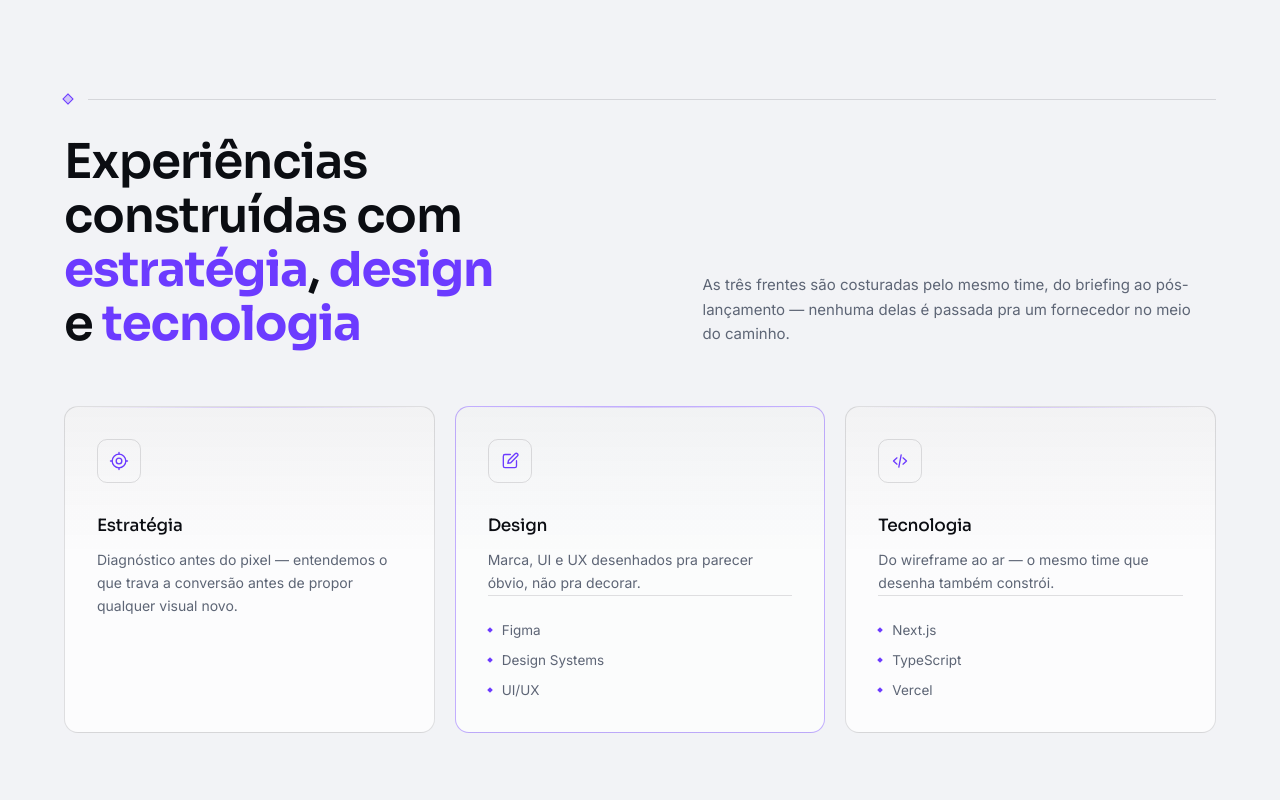
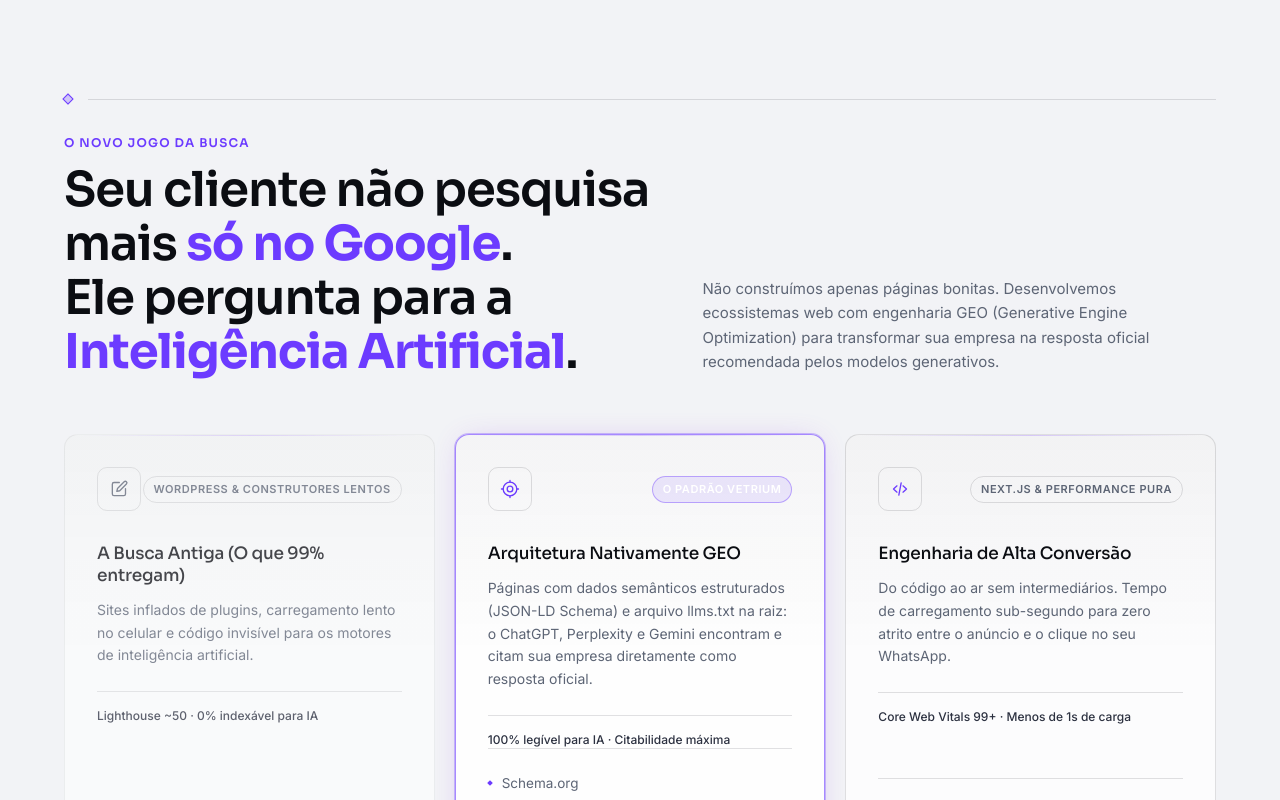
Before and after one commit to kinesiscorp/vetrium-lp, a Next.js app: page / in a window 1280 px wide. Shown: the part 1180-1980 px from the top of the page. Built offline with nearby package versions, Linux system fonts and the light colour scheme.

Commit message:
feat(approach): adiciona comparativo visual O Novo Jogo da Busca (SEO vs GEO)

```diff
--- a/src/components/home/approach.tsx
+++ b/src/components/home/approach.tsx
@@ -2,60 +2,57 @@ import { IconCode, IconPen, IconStrategy } from "./icons";
 import { SectionHeading } from "./section-heading";
 
 /**
- * "Como pensamos" — os três pilares do estúdio.
- *
- * Conteúdo herdado da última passada do fundador (o bento de Estratégia /
- * Design / Tecnologia). O que mudou é o vocabulário visual: as esferas de
- * wireframe viraram os ícones lineares da casa, a moldura em gradiente virou
- * `.crystal-panel`, e o card do meio deixa de se destacar por vidro e brilho
- * pra se destacar por aresta — borda em Electric Violet e superfície elevada,
- * que é como a marca marca ênfase em todo o resto da página.
- *
- * Só o pilar do meio ganha o destaque, como no original: é o que a Vetrium
- * vende primeiro.
+ * Seção "O Novo Jogo da Busca" (SEO tradicional vs GEO / Otimização para IA)
  */
 const PILLARS = [
   {
-    title: "Estratégia",
-    Icon: IconStrategy,
-    body: "Diagnóstico antes do pixel — entendemos o que trava a conversão antes de propor qualquer visual novo.",
+    title: "A Busca Antiga (O que 99% entregam)",
+    Icon: IconPen,
+    badge: "WordPress & Construtores Lentos",
+    body: "Sites inflados de plugins, carregamento lento no celular e código invisível para os motores de inteligência artificial.",
+    metrics: "Lighthouse ~50 · 0% indexável para IA",
+    negative: true,
   },
   {
-    title: "Design",
-    Icon: IconPen,
-    body: "Marca, UI e UX desenhados pra parecer óbvio, não pra decorar.",
+    title: "Arquitetura Nativamente GEO",
+    Icon: IconStrategy,
+    badge: "O Padrão Vetrium",
+    body: "Páginas com dados semânticos estruturados (JSON-LD Schema) e arquivo llms.txt na raiz: o ChatGPT, Perplexity e Gemini encontram e citam sua empresa diretamente como resposta oficial.",
     highlight: true,
-    tools: ["Figma", "Design Systems", "UI/UX"],
+    metrics: "100% legível para IA · Citabilidade máxima",
+    tools: ["Schema.org", "llms.txt", "JSON-LD", "Semantic HTML"],
   },
   {
-    title: "Tecnologia",
+    title: "Engenharia de Alta Conversão",
     Icon: IconCode,
-    body: "Do wireframe ao ar — o mesmo time que desenha também constrói.",
-    tools: ["Next.js", "TypeScript", "Vercel"],
+    badge: "Next.js & Performance Pura",
+    body: "Do código ao ar sem intermediários. Tempo de carregamento sub-segundo para zero atrito entre o anúncio e o clique no seu WhatsApp.",
+    metrics: "Core Web Vitals 99+ · Menos de 1s de carga",
+    tools: ["Next.js 16", "Tailwind CSS", "TypeScript"],
   },
 ];
 
 export function Approach() {
   return (
-    <section className="relative px-6 py-28">
+    <section id="sobre-geo" className="relative px-6 py-28">
       <div className="mx-auto max-w-6xl">
         <div data-anim="fade" className="js-anim">
           <SectionHeading
             title={
               <>
-                Experiências construídas com <span className="emph">estratégia</span>,{" "}
-                <span className="emph">design</span> e{" "}
-                <span className="emph">tecnologia</span>
+                <span className="block text-xs font-semibold uppercase tracking-widest text-accent-solid mb-3">
+                  O NOVO JOGO DA BUSCA
+                </span>
+                Seu cliente não pesquisa mais <span className="emph">só no Google</span>.{" "}
+                Ele pergunta para a <span className="emph">Inteligência Artificial</span>.
               </>
             }
-            lead="As três frentes são costuradas pelo mesmo time, do briefing ao pós-lançamento — nenhuma delas é passada pra um fornecedor no meio do caminho."
+            lead="Não construímos apenas páginas bonitas. Desenvolvemos ecossistemas web com engenharia GEO (Generative Engine Optimization) para transformar sua empresa na resposta oficial recomendada pelos modelos generativos."
           />
         </div>
 
         <div className="mt-14 grid gap-5 lg:grid-cols-3">
-          {PILLARS.map(({ title, Icon, body, highlight, tools }, i) => (
-            // Wrapper leva a animação de scroll (GSAP escreve transform inline);
-            // o hover mora no filho pra não brigar com ela.
+          {PILLARS.map(({ title, Icon, badge, body, highlight, negative, metrics, tools }, i) => (
             <div
               key={title}
               data-anim="fade"
@@ -66,22 +63,30 @@ export function Approach() {
                 className={
                   "crystal-panel hover-lift group flex h-full flex-col p-8 " +
                   (highlight
-                    ? "border-accent-solid/40 bg-bg-elevated/70"
+                    ? "border-accent-solid/60 bg-bg-elevated/90 shadow-[0_0_30px_-10px_rgba(147,51,234,0.3)] ring-1 ring-accent-solid/30"
+                    : negative
+                    ? "opacity-75 border-line/60 bg-surface/30"
                     : "")
                 }
               >
-                <span className="grid h-11 w-11 flex-none place-items-center rounded-[10px] border border-line text-accent-solid transition-colors duration-500 group-hover:border-accent-solid">
-                  <Icon data-anim="icon-draw" className="icon-anim h-5 w-5" />
-                </span>
+                <div className="flex items-center justify-between">
+                  <span className={"grid h-11 w-11 flex-none place-items-center rounded-[10px] border border-line text-accent-solid transition-colors duration-500 group-hover:border-accent-solid " + (negative ? "text-muted" : "")}>
+                    <Icon data-anim="icon-draw" className="icon-anim h-5 w-5" />
+                  </span>
+                  <span className={"text-[11px] font-semibold uppercase tracking-wider px-2.5 py-1 rounded-full border " + (highlight ? "border-accent-solid/40 bg-accent-solid/10 text-accent-ink dark:text-accent-from" : "border-line text-muted")}>
+                    {badge}
+                  </span>
+                </div>
 
                 <h3 className="t-h3 mt-8 text-[17px]">{title}</h3>
                 <p className="mt-3 text-[14px] leading-relaxed text-muted">
                   {body}
                 </p>
 
-                {/* mt-auto encosta a lista no rodapé do painel: os corpos têm
-                    alturas diferentes e, sem isso, as listas de cada pilar
-                    começariam em alturas distintas na mesma fileira. */}
+                <div className="mt-6 border-t border-line pt-4">
+                  <p className="text-xs font-medium text-ink-dim">{metrics}</p>
+                </div>
+
                 {tools && (
                   <ul className="mt-auto space-y-2.5 border-t border-line pt-6 text-[13.5px] text-muted">
                     {tools.map((tool) => (
```
